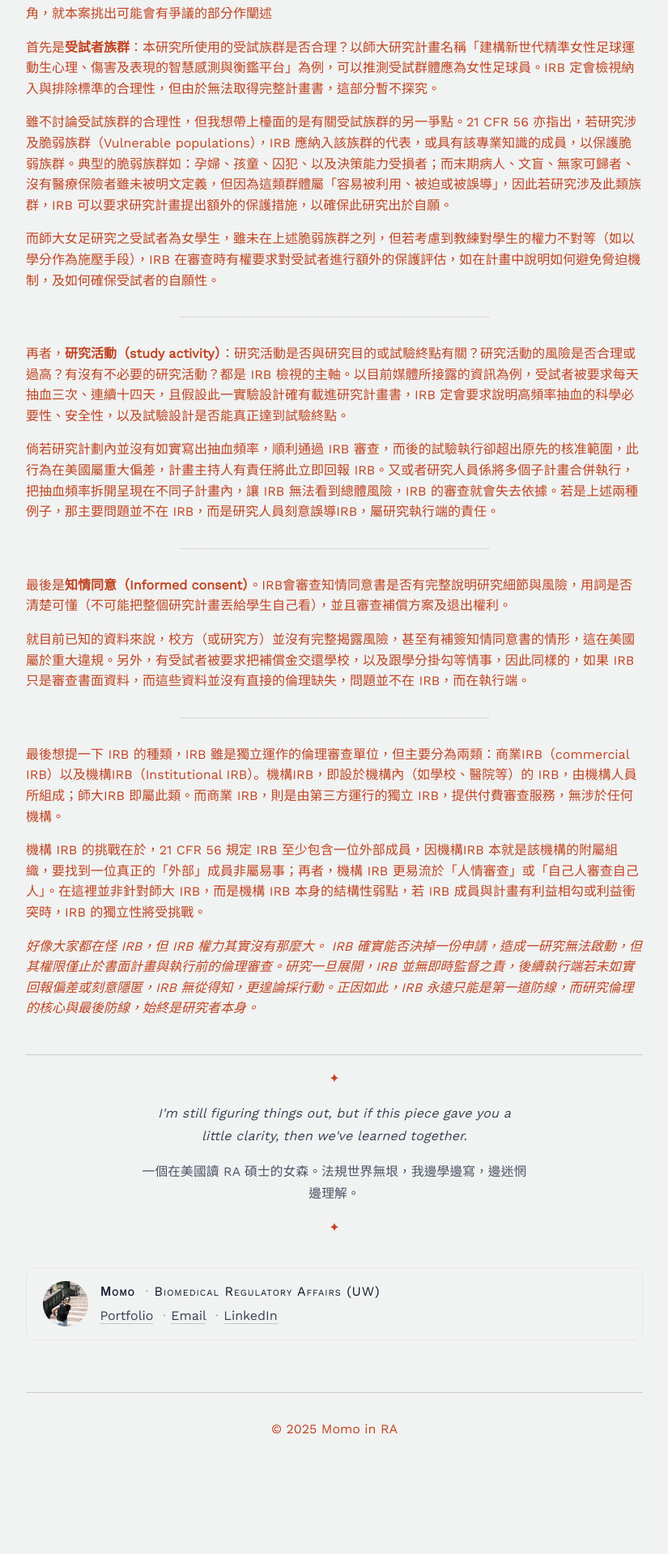
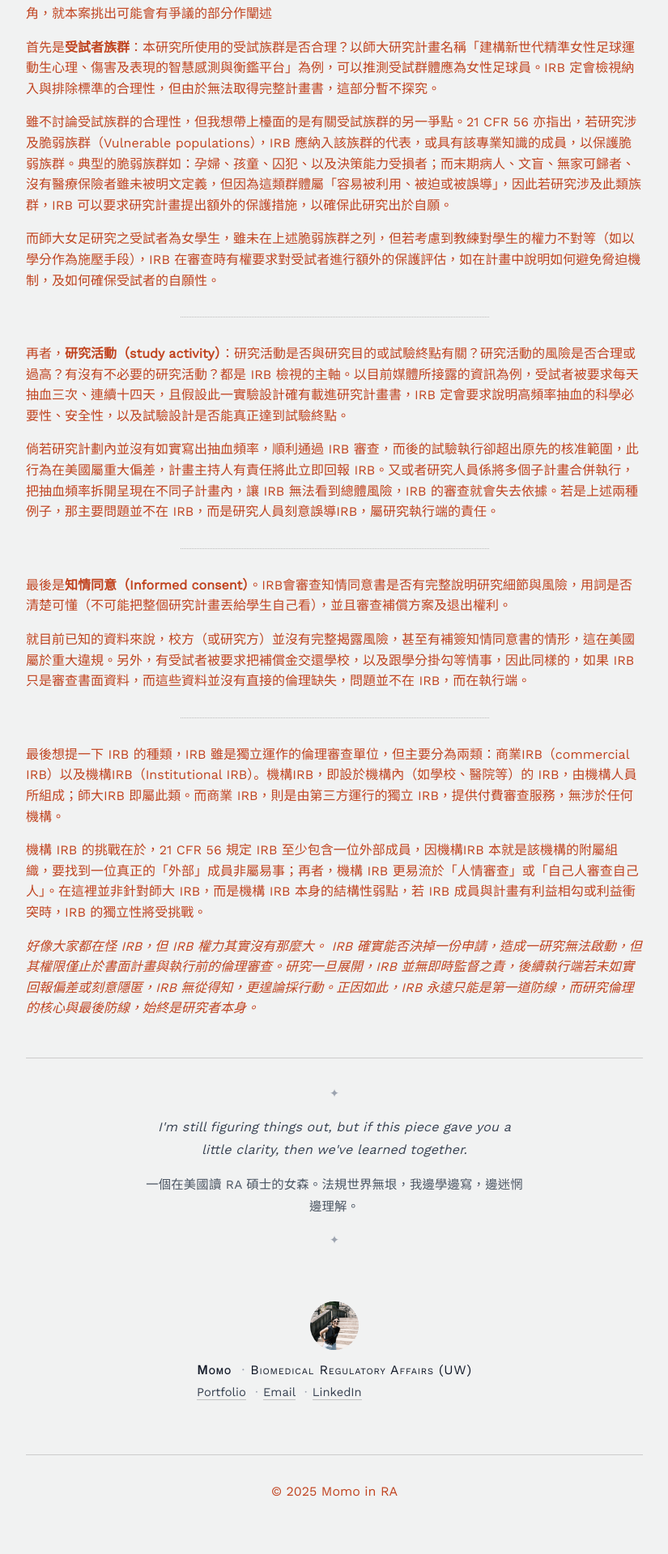
Before and after one commit to MomoInRA/github.io, a Jekyll site: the page built from _posts/2025-07-29-The-Role-and-Limits-of-IRBs.md, in a window 1280 px wide. Shown: the part 3526-5445 px from the top of the page at 81% size, without its empty margins (227-1052 px from the left). Built offline with Jekyll 4.4.1, drawn with Linux system fonts in a browser that asks for light colours; before the commit the page ends 5367 px from its top, so only the background shows below that.

Commit message:
Update style.css

```diff
--- a/assets/css/style.css
+++ b/assets/css/style.css
@@ -290,3 +290,65 @@ hr {
 @media (max-width: 640px){
   .author-card{ align-items: flex-start; }
 }
+/* --- Closing：上下各一個 ✦，沒有分隔線 --- */
+.post-epilogue {
+  margin-top: 3rem;
+  margin-bottom: 2rem;
+  text-align: center;
+}
+.post-epilogue__stars {
+  font-size: .9rem;
+  color: #9ca3af;          /* 灰色小星號，可改 var(--accent) 變成主色 */
+  margin: 1rem 0;
+}
+.post-epilogue__quote {
+  margin: 0 auto;
+  max-width: 48ch;
+  line-height: 1.75;
+  color: #374151;
+  font-size: 1rem;
+  font-style: italic;
+}
+.post-epilogue__zh {
+  margin-top: .5rem;
+  font-style: normal;
+  color: #4b5563;
+  font-size: .96rem;
+}
+
+/* --- 作者資訊：置中，無框線、無底色 --- */
+.author-card {
+  margin-top: 1.5rem;
+  text-align: center;
+  display: flex;
+  flex-direction: column;
+  align-items: center;
+  gap: .75rem;
+  background: none;   /* 去掉背景 */
+  border: none;       /* 去掉邊框 */
+  padding: 0;
+}
+.author-card__avatar {
+  width: 60px;
+  height: 60px;
+  object-fit: cover;
+}
+.author-card__avatar.is-circle { border-radius: 50%; }
+.author-card__avatar.is-square { border-radius: 8px; }
+
+.author-card__name {
+  font-variant-caps: small-caps;
+  letter-spacing: .05em;
+  color: #111827;
+}
+.author-card__links {
+  font-size: .92rem;
+  color: #374151;
+}
+.author-card__links a {
+  color: inherit;
+  text-decoration: none;
+  border-bottom: 1px solid rgba(0,0,0,.2);
+}
+.author-card__links a:hover { border-bottom-color: currentColor; }
+.author-card .middot { margin: 0 .4rem; color: #9ca3af; }
```
